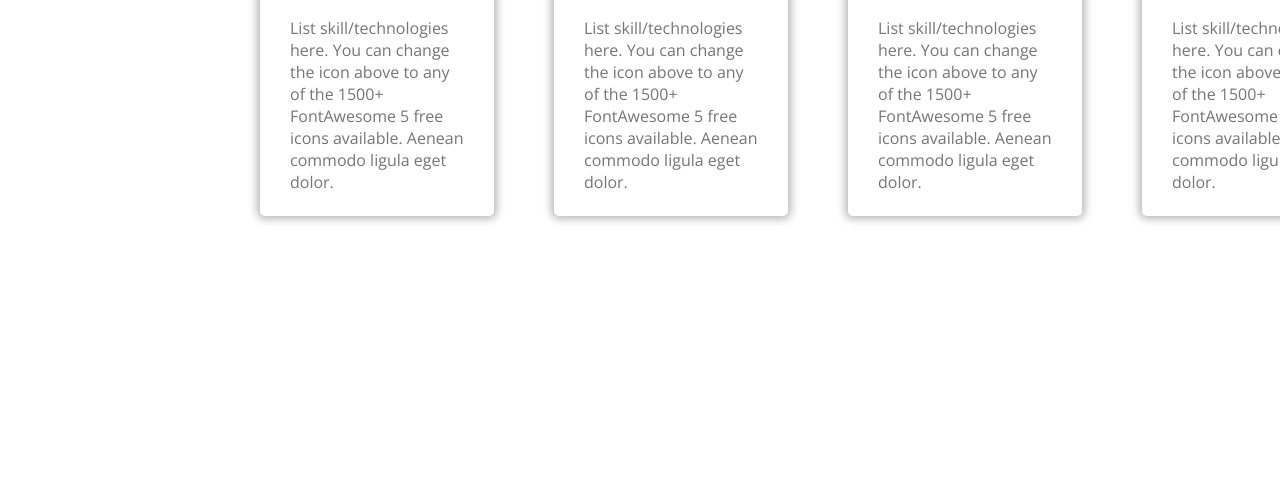
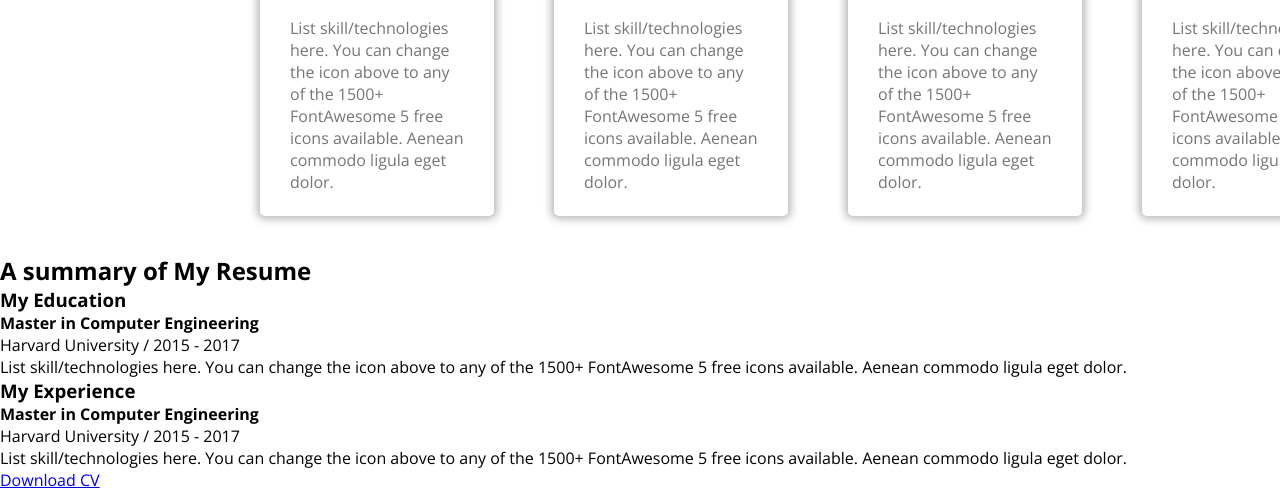
Before and after one commit to Mir-Hossen/practice-portfolio-website-phero, a plain HTML site: page index.html in a window 1280 px wide. Shown: the part 1949-2440 px from the top of the page. Before the commit the page ends 2203 px from the top, so only its background shows below. Drawn offline with nearby package versions, Linux system fonts and the light colour scheme.

Commit message:
new data add

```diff
--- a/index.html
+++ b/index.html
@@ -106,6 +106,36 @@
                 </div>
             </section>
 
+            <!-- resume sectin start here  -->
+            <section class="resume-container">
+                <h2>A summary of My Resume</h2>
+                <div class="resume-card-container">
+                    <div class="resume-content">
+                        <h3>My Education</h3>
+                        <div class="resume-box-content">
+                            <h4>Master in Computer Engineering</h4>
+                            <span>Harvard University / 2015 - 2017</span>
+                            <p>List skill/technologies here. You can change the icon above
+                                to any of the 1500+ FontAwesome 5 free icons available. Aenean commodo ligula eget dolor.</p>
+                        </div>
+                    </div>
+                    <div class="resume-content">
+                        <div class="resume-content">
+                            <h3>My Experience</h3>
+                            <div class="resume-box-content">
+                                <h4>Master in Computer Engineering</h4>
+                                <span>Harvard University / 2015 - 2017</span>
+                                <p>List skill/technologies here. You can change the icon above
+                                    to any of the 1500+ FontAwesome 5 free icons available. Aenean commodo ligula eget dolor.</p>
+                            </div>
+                        </div>
+                    </div>
+                </div>
+                <div class="resume-dowload-btn">
+                    <a href="#" download>Download CV</a>
+                </div>
+            </section>
+
 
         </main>
     </header>
--- a/style/style.css
+++ b/style/style.css
@@ -257,3 +257,9 @@
     font-family: "Open Sans", sans-serif;
     margin: 0 30px;
 }
+
+/* resume section css start here  */
+.resume-container
+{
+
+}
```
